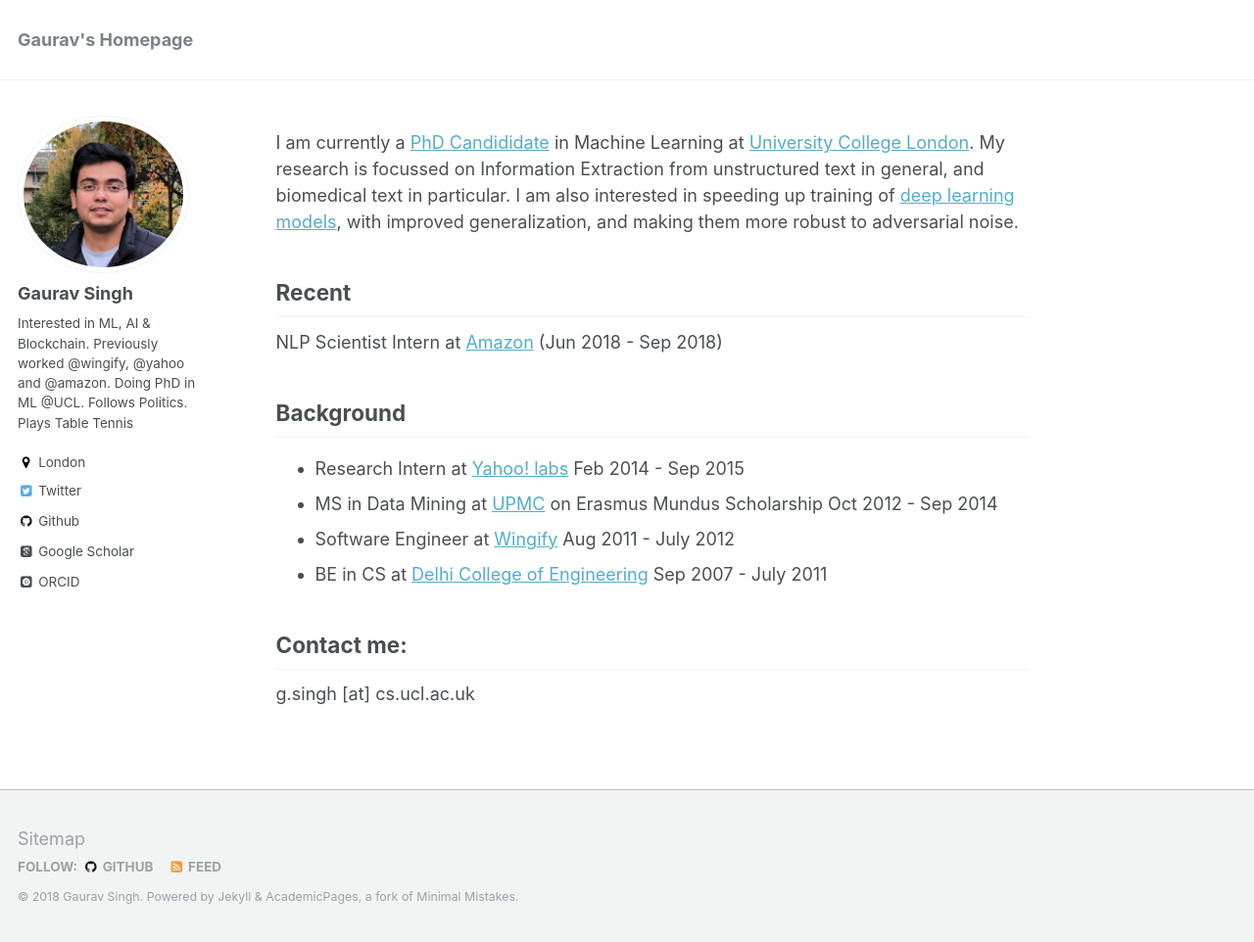
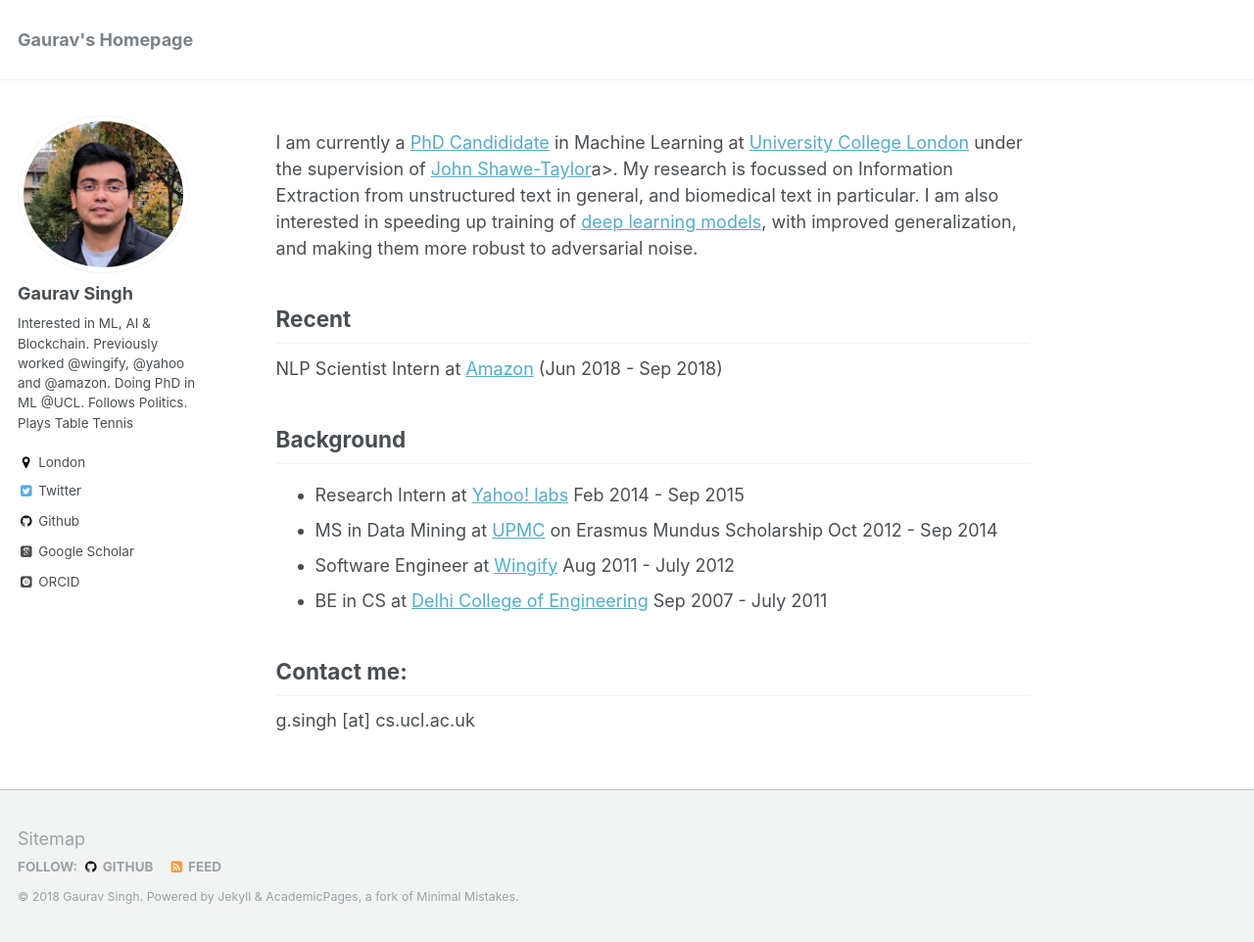
Before and after one commit to gauravsc/gauravsc.github.io, a Jekyll site: the page built from _pages/about.md, in a window 1280 px wide and 962 px high. Shown: the whole window at 98% size. Built offline with Jekyll 4.4.1, drawn with Linux system fonts in a browser that asks for light colours; some web fonts are replaced.

Commit message:
added supervisor

```diff
--- a/_pages/about.md
+++ b/_pages/about.md
@@ -8,7 +8,7 @@
   - /about.html
 ---
 
-I am currently a <a href="http://www.cs.ucl.ac.uk/people/G.Singh.html/">PhD Candididate</a> in Machine Learning at <a href="https://www.ucl.ac.uk/">University College London</a>. My research is focussed on Information Extraction from unstructured text in general, and biomedical text in particular. I am also interested in speeding up training of <a href ="https://arxiv.org/abs/1807.11414">deep learning models</a>, with improved generalization, and making them more robust to adversarial noise.
+I am currently a <a href="http://www.cs.ucl.ac.uk/people/G.Singh.html/">PhD Candididate</a> in Machine Learning at <a href="https://www.ucl.ac.uk/">University College London</a> under the supervision of <a href="http://www0.cs.ucl.ac.uk/staff/J.Shawe-Taylor/">John Shawe-Taylor</a>a>. My research is focussed on Information Extraction from unstructured text in general, and biomedical text in particular. I am also interested in speeding up training of <a href ="https://arxiv.org/abs/1807.11414">deep learning models</a>, with improved generalization, and making them more robust to adversarial noise.
 
 Recent
 ------
```
